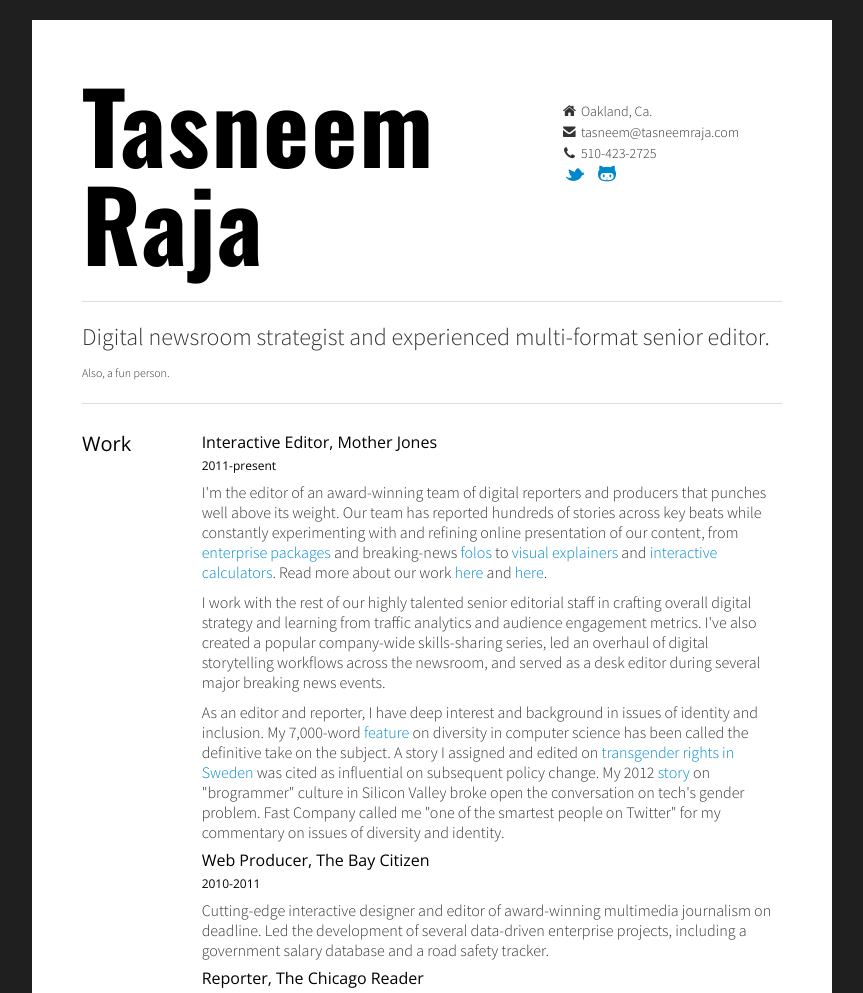
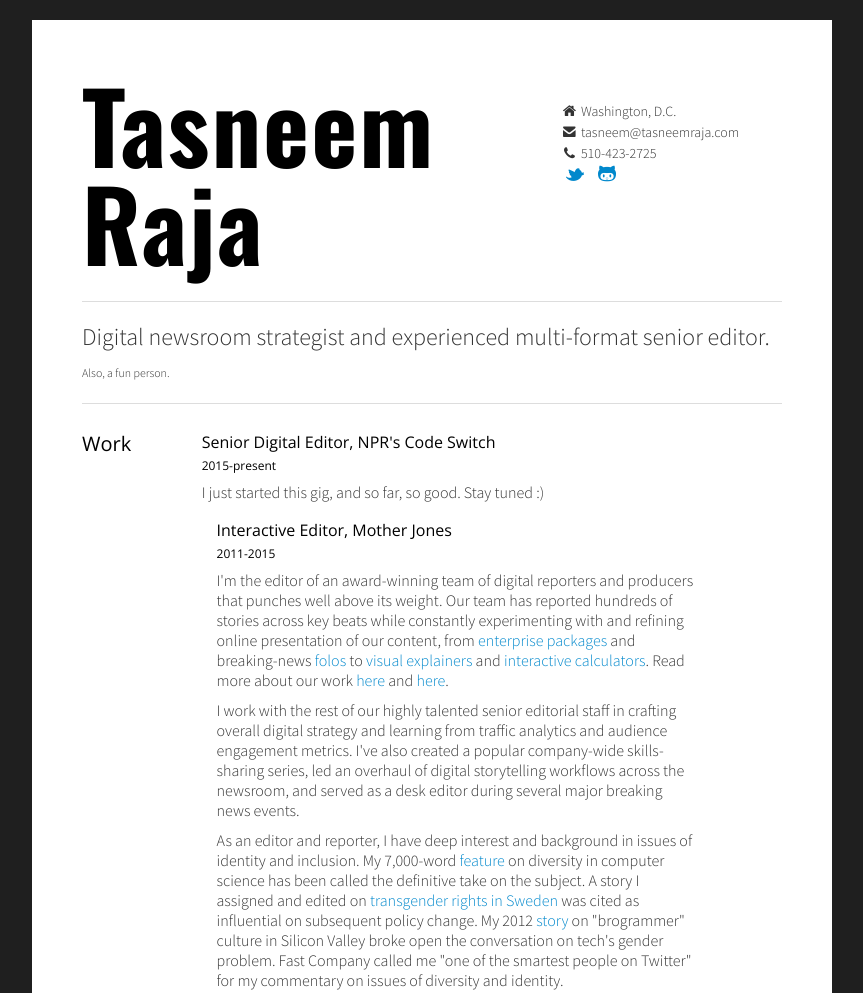
Before and after one commit to tasneem/tasneem.github.io, a plain HTML site: page index.html in a window 1280 px wide. Shown: the top 993 px of the page, without its empty margins (208-1071 px from the left). Drawn offline with nearby package versions, Linux system fonts and the light colour scheme.

Commit message:
Update index.html

```diff
--- a/index.html
+++ b/index.html
@@ -43,7 +43,7 @@
 				</div>
 				<div class="social offset1 span4">
 					<ul>
-						<li><i class="icon-home"></i> Oakland, Ca.</li>
+						<li><i class="icon-home"></i> Washington, D.C.</li>
 						<li><i class="icon-envelope-alt"></i> tasneem@tasneemraja.com</li>
 						<li><i class="icon-phone"></i> 510-423-2725</li>
 						<li><a href="https://twitter.com/tasneemraja" ><i class="icon-twitter" ></i></a>
@@ -65,9 +65,15 @@
         <header class="span2">
           <h3>Work</h3>
         </header>
+
+<div class="span10">
+          <h4>Senior Digital Editor, NPR's Code Switch</h4>
+          <h5>2015-present</h5>
+          <p>I just started this gig, and so far, so good. Stay tuned :)</p>
+
         <div class="span10">
           <h4>Interactive Editor, Mother Jones</h4>
-          <h5>2011-present</h5>
+          <h5>2011-2015</h5>
           <p>I'm the editor of an award-winning team of digital reporters and producers that punches well above its weight. Our team has reported hundreds of stories across key beats while constantly experimenting with and refining online presentation of our content, from <a href="http://www.motherjones.com/special-reports/2012/12/guns-in-america-mass-shootings">enterprise packages</a> and breaking-news <a href="http://www.motherjones.com/politics/2014/08/police-shootings-michael-brown-ferguson-black-men">folos</a> to <a href="http://www.motherjones.com/politics/2013/02/back-line-green-card-immigration-reform-quiz">visual</a> <a href="http://www.motherjones.com/politics/2014/09/ferguson-might-have-break-its-habit-hitting-poor-people-big-fines">explainers</a> and <a href="https://www.google.com/webhp?sourceid=chrome-instant&ion=1&espv=2&ie=UTF-8#q=calculator%20mother%20jones">interactive calculators</a>. Read more about our work <a href="http://knightlab.northwestern.edu/2013/06/07/tasneem-raja-on-growing-an-interactive-news-team-skill-sharing-and-smart-approaches-to-data/">here</a> and <a href="http://towcenter.org/blog/tasneem-raja-urges-newsrooms-to-adopt-pair-programming-for-better-data-journalism/">here</a>.
 
           <p>I work with the rest of our highly talented senior editorial staff in crafting overall digital strategy and learning from traffic analytics and audience engagement metrics. I've also created a popular company-wide skills-sharing series, led an overhaul of digital storytelling workflows across the newsroom, and served as a desk editor during several major breaking news events.</p>
```
